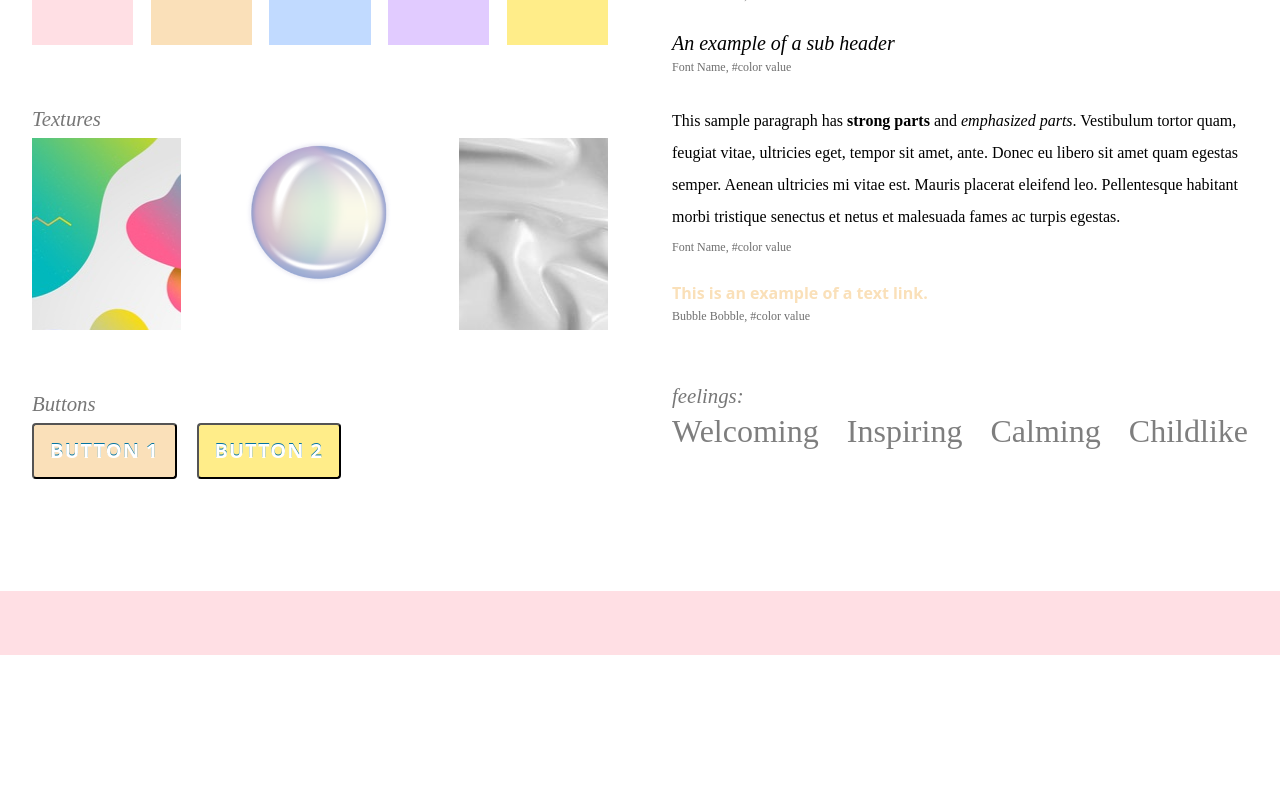
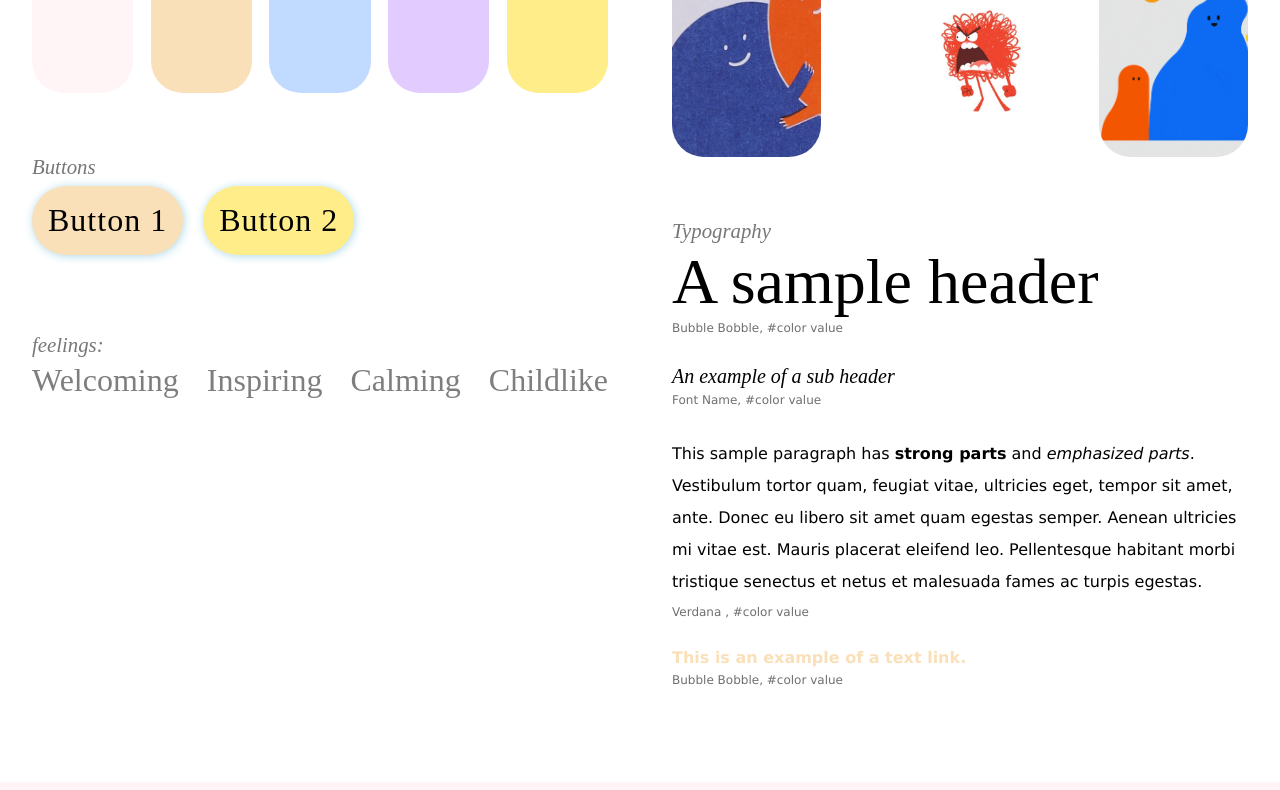
Before and after one commit to annafleischer/style-tiles-with-css-master, a plain HTML site: page index.html in a window 1280 px wide. Shown: the part 572-1362 px from the top of the page. Before the commit the page ends 1227 px from the top, so only its background shows below. Drawn offline with Linux system fonts and the light colour scheme; a small style sheet from the web is missing.

Commit message:
new typography + bubble

```diff
--- a/css/style.css
+++ b/css/style.css
@@ -14,13 +14,13 @@ use the fonts in other ways in the font hierarchy etc. */
 
 /* change these */
 :root {
-  --bg-color: rgb(255, 223, 228);
+  --bg-color: rgb(255, 245, 246);
   --link-color: rgb(250, 224, 185);
   --link-hover-color: rgb(193, 218, 255);
   --color-4: rgb(225, 203, 255);
   --color-5: rgb(255, 237, 137);
 
-  --primary-font: "Open Sans", sans-serif;
+  --primary-font: Verdana;
   --secondary-font: "Droid Serif", serif;
   --main-text-color: #000;
 
@@ -68,37 +68,32 @@ footer {
 
 .full-width {
   background: var(--bg-color);
-  color: white;
   width: 100%;
 }
 
 .header-wrapper h1 {
-  font-size: 4rem;
-  text-transform: uppercase;
-  letter-spacing: -2px;
+  font-family: bubble bobble;
+  font-size: 7rem;
   padding-right: 0.75em;
-  font-weight: bold;
-  color: white;
-  text-shadow: 0 0 5px rgb(209, 165, 164);
+
+
 }
 
 .header-wrapper h2 {
   font-size: 2em;
-  color: rgba(255, 255, 255, 0.95);
-  font-weight: bold;
   margin: var(--white-space) 0;
-  text-shadow: 0 0 5px rgb(209, 165, 164);
+
 }
 
 .header-wrapper h3 {
   font-size: 1.2rem;
   font-style: italic;
-  text-shadow: 0 0 5px rgb(209, 165, 164);
+
 }
 
 .header-wrapper h4 {
   font-size: 1rem;
-  text-shadow: 0 0 5px rgb(209, 165, 164);
+
   padding-top: 10px;
 }
 
@@ -133,22 +128,27 @@ ul li:last-child {
 }
 
 .color-swatch-1 {
+  border-radius: 2rem;
   background-color: var(--bg-color);
 }
 
 .color-swatch-2 {
+  border-radius: 2rem;
   background-color: var(--link-color);
 }
 
 .color-swatch-3 {
+  border-radius: 2rem;
   background-color: var(--link-hover-color);
 }
 
 .color-swatch-4 {
+  border-radius: 2rem;
   background-color: var(--color-4);
 }
 
 .color-swatch-5 {
+  border-radius: 2rem;
   background-color: var(--color-5);
 }
 
@@ -159,20 +159,27 @@ ul li:last-child {
 }
 
 .texture-swatch-1 {
-  background: url(../img/shapes.jpg);
+  border-radius: 2rem;
+  background: url(../img/huggy.jpg);
   background-repeat: no-repeat;
+  background-size: cover;
   align-self: center;
 }
 
 .texture-swatch-2 {
-  background: url(../img/unnamed.png);
+  border-radius: 2rem;
+  background: url(../img/angry.jpg);
   background-repeat: no-repeat;
-  background-size: contain;
+  background-size: cover;
   align-self: center;
 }
 
 .texture-swatch-3 {
-  background: url(../img/milky.jpg) top left repeat;
+  background: url(../img/Screenshot\ 2021-02-18\ at\ 11.46.47.png);
+  background-repeat: no-repeat;
+  background-size: cover;
+  align-self: center;
+  border-radius: 2rem;
 }
 
 .images ul {
@@ -187,19 +194,19 @@ ul li:last-child {
 }
 
 button {
+  font-family: bubble bobble;
+  font-size: 2rem;
   padding: 1rem;
-  border-radius: 4px;
+  border-radius: 4rem;
   background: var(--link-color);
   text-align: center;
-  text-decoration: none;
-  font: bold 1.25em/1 var(--primary-font);
-  letter-spacing: 1px;
+  letter-spacing: 1px;text
   color: white;
-  text-transform: uppercase;
-  text-shadow: 0px -1px 0px #0374a0;
   transition: all 0.2s ease;
   cursor: pointer;
   margin: 0 1rem 1rem 0;
+  border: none;
+  box-shadow: 1px 1px 10px lightblue;
 }
 
 .secondary-button {
@@ -228,7 +235,7 @@ button:focus-within {
 }
 
 p.typography-sample {
-  font-family: var(--secondary-font);
+  font-family: Verdana, Geneva, Tahoma, sans-serif;
   line-height: 2;
   max-width: 960px;
 }
@@ -253,7 +260,7 @@ p[class*="font-details-"] {
   margin-top: 0.5rem;
   margin-bottom: calc(2 * var(--white-space));
   font-size: 0.75rem;
-  font-family: var(--secondary-font);
+  font-family: Verdana, Geneva, Tahoma, sans-serif;
   color: #6f6f6f;
 }
 
--- a/index.html
+++ b/index.html
@@ -37,6 +37,28 @@
             <li class="color-swatch-5"></li>
           </ul>
         </section>
+
+        <section class="buttons">
+          <h3 class="section-heading">Buttons</h3>
+          <div>
+            <button type="button" class="primary-button">Button 1</button>
+            <button type="button" class="secondary-button">Button 2</button>
+          </div>
+        </section>
+
+        <section class="adjectives">
+          <h3 class="section-heading">feelings:</h3>
+          <ul>
+            <li>Welcoming</li>
+            <li>Inspiring</li>
+            <li>Calming</li>
+            <li>Childlike</li>
+          </ul>
+        </section>
+      </div>
+      <!-- end .column -->
+
+      <div class="column">
         <section class="textures">
           <h3 class="section-heading">Textures</h3>
           <ul class="swatchgrid">
@@ -45,17 +67,6 @@
             <li class="texture-swatch-3"></li>
           </ul>
         </section>
-        <section class="buttons">
-          <h3 class="section-heading">Buttons</h3>
-          <div>
-            <button type="button" class="primary-button">Button 1</button>
-            <button type="button" class="secondary-button">Button 2</button>
-          </div>
-        </section>
-      </div>
-      <!-- end .column -->
-
-      <div class="column">
         <section class="typography-main">
           <h3 class="section-heading">Typography</h3>
           <h1 class="h1-sample">A sample header</h1>
@@ -77,7 +88,7 @@
             netus et malesuada fames ac turpis egestas.
           </p>
           <p class="font-details-p">
-            <span class="font-name">Font Name</span>,
+            <span class="font-name">Verdana </span>,
             <span class="font-color">#color value</span>
           </p>
           <a href="#" class="typography-sample"
@@ -88,15 +99,6 @@
             <span class="font-color">#color value</span>
           </p>
         </section>
-        <section class="adjectives">
-          <h3 class="section-heading">feelings:</h3>
-          <ul>
-            <li>Welcoming</li>
-            <li>Inspiring</li>
-            <li>Calming</li>
-            <li>Childlike</li>
-          </ul>
-        </section>
       </div>
       <!-- end .column -->
     </main>
```
Also changed, not shown: img/Screenshot 2021-02-18 at 11.46.47.png (added), img/angry.jpg (added), img/bloop.jpg (added), img/huggy.jpg (added).
